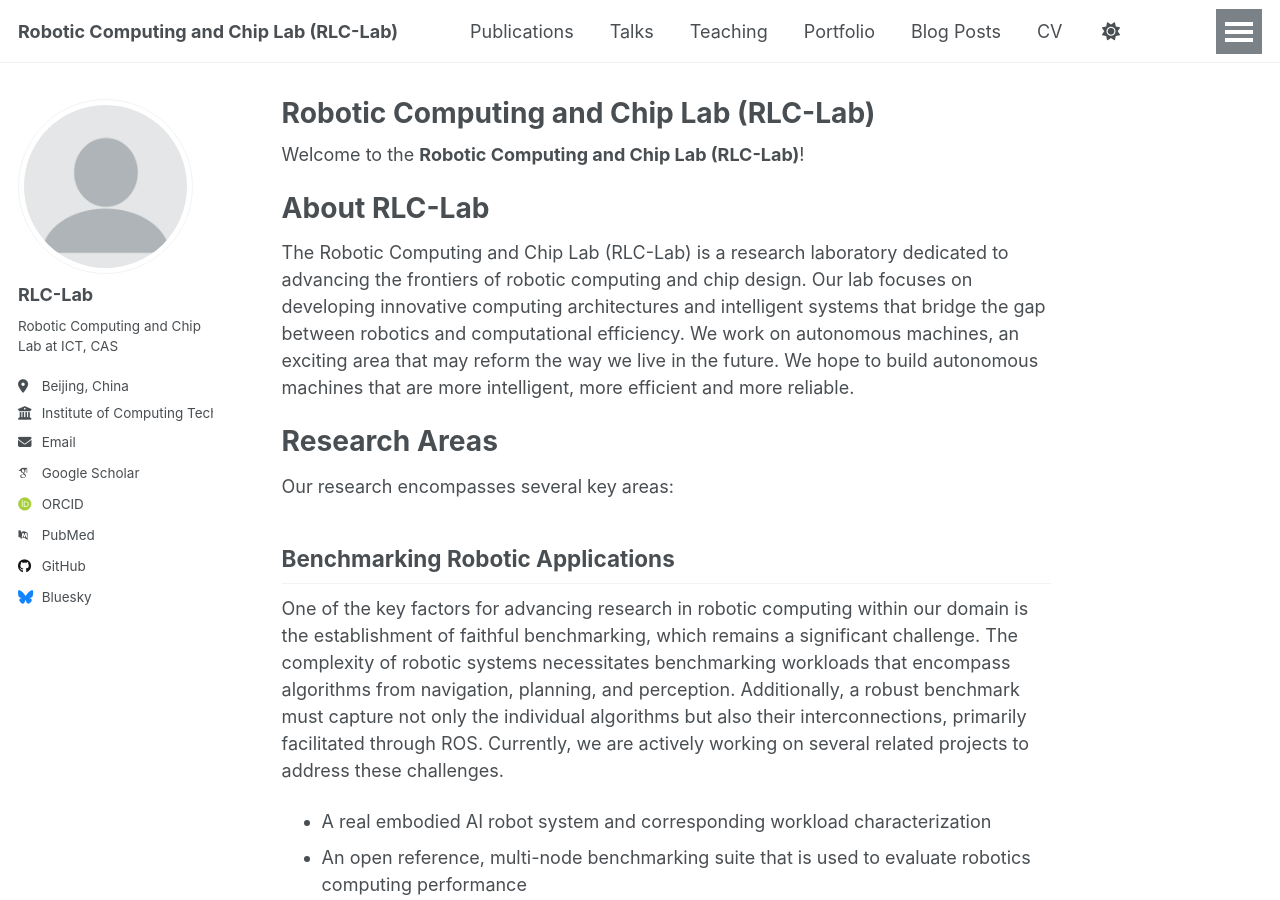
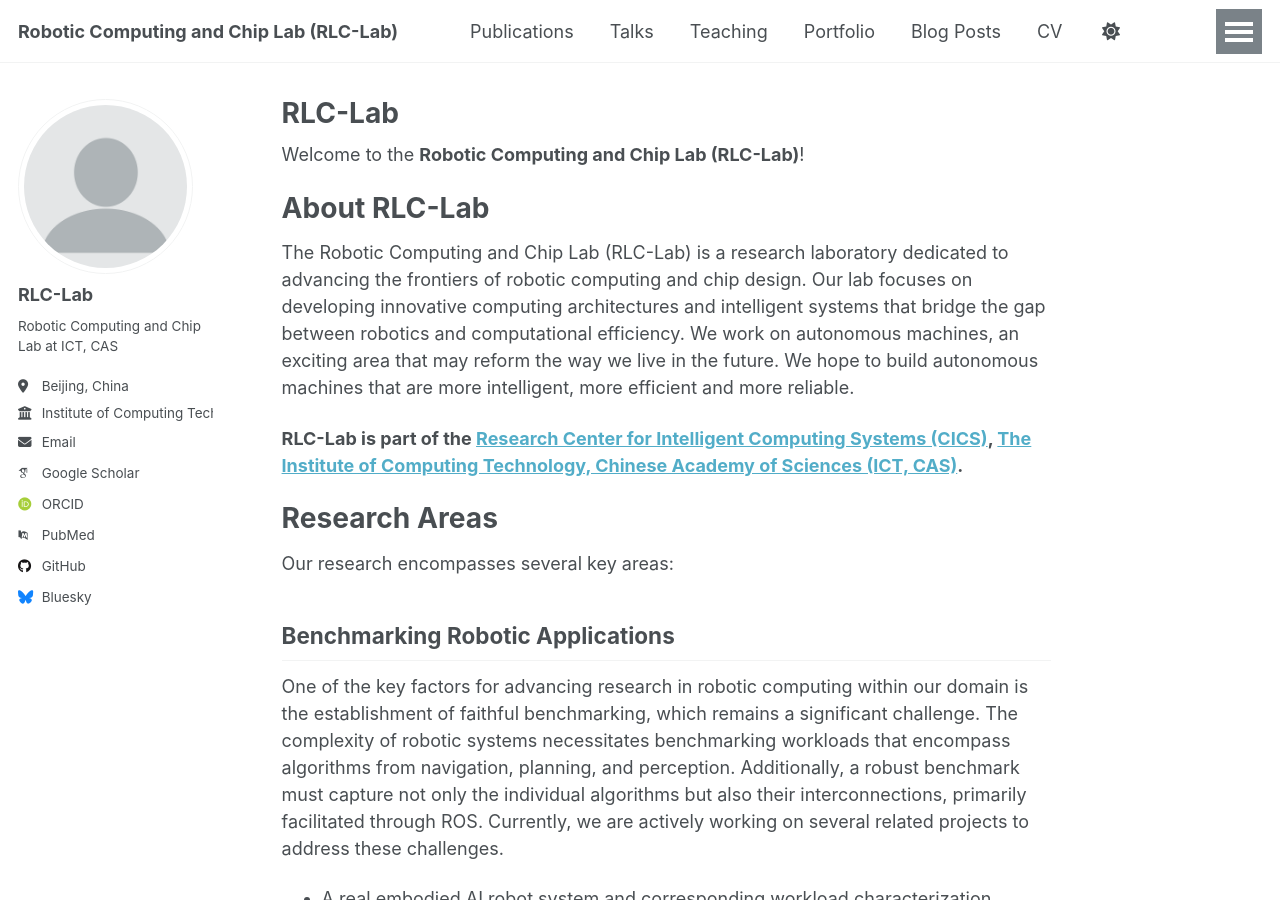
Before and after one commit to RLC-Lab/rlc-lab.github.io, a Jekyll site: the page built from _pages/about.md, in a window 1280 px wide and 900 px high. Built offline with Jekyll 4.4.1, drawn with Linux system fonts in a browser that asks for light colours; some web fonts are replaced.

Commit message:
update about

```diff
--- a/_pages/about.md
+++ b/_pages/about.md
@@ -1,6 +1,6 @@
 ---
 permalink: /
-title: "Robotic Computing and Chip Lab (RLC-Lab)"
+title: "RLC-Lab"
 author_profile: true
 redirect_from:
   - /about/
@@ -12,6 +12,8 @@ Welcome to the **Robotic Computing and Chip Lab (RLC-Lab)**!
 About RLC-Lab
 ======
 The Robotic Computing and Chip Lab (RLC-Lab) is a research laboratory dedicated to advancing the frontiers of robotic computing and chip design. Our lab focuses on developing innovative computing architectures and intelligent systems that bridge the gap between robotics and computational efficiency. We work on autonomous machines, an exciting area that may reform the way we live in the future. We hope to build autonomous machines that are more intelligent, more efficient and more reliable.
+
+**RLC-Lab is part of the [Research Center for Intelligent Computing Systems (CICS)](https://ict.cas.cn/jssgk/zzjg/kyxt/znjsj/js/), [The Institute of Computing Technology, Chinese Academy of Sciences (ICT, CAS)](https://www.ict.ac.cn/).**
 
 Research Areas
 ======
```
